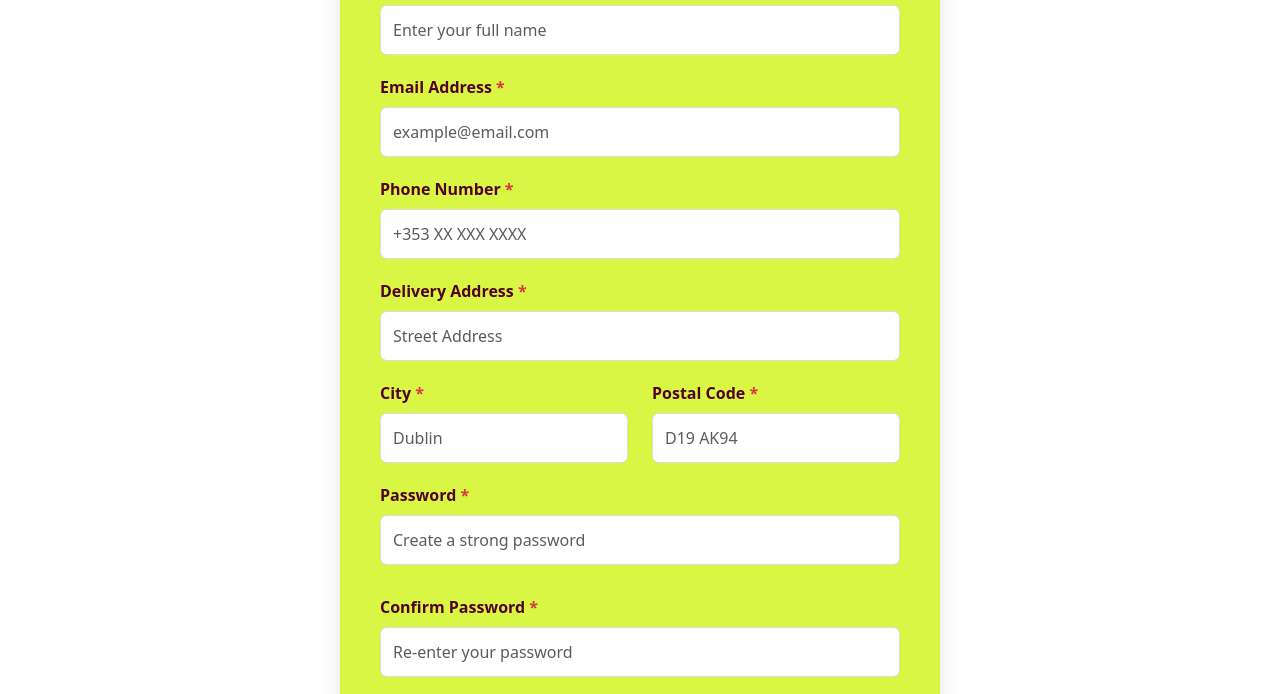
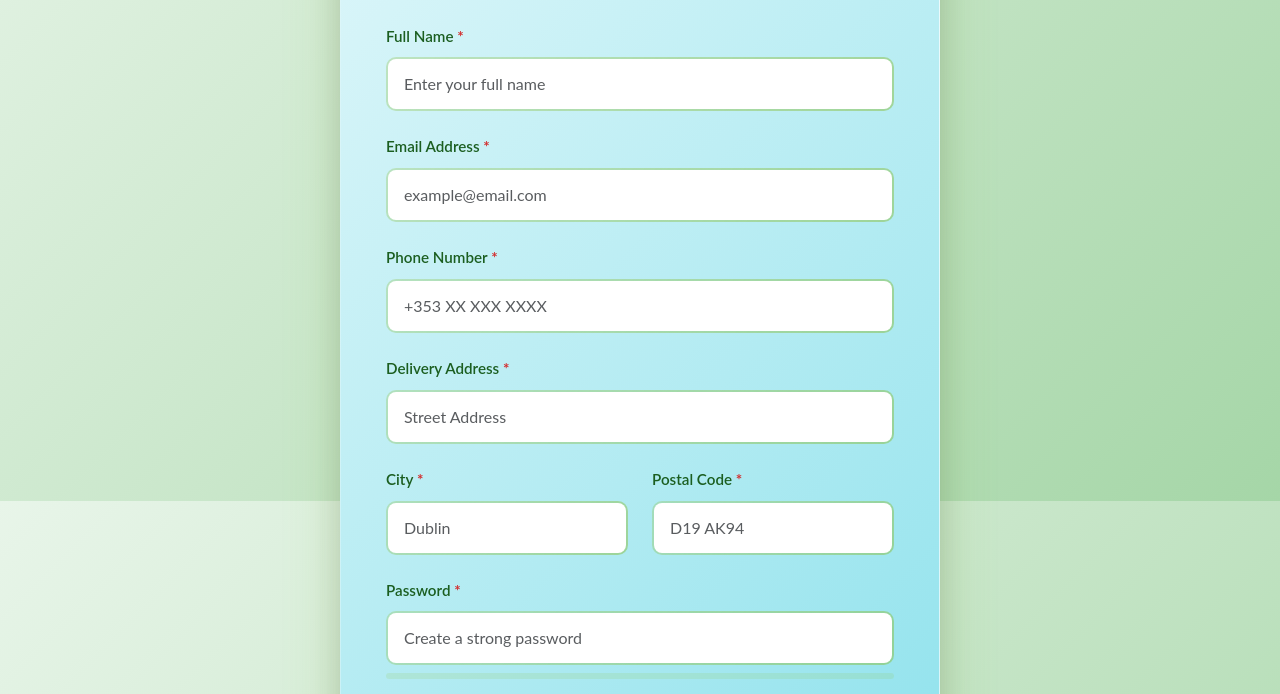
Before and after one commit to binayg24/friendlyfruitsproject, a plain HTML site: page pages/registration.html in a window 1280 px wide. Shown: the part 299-993 px from the top of the page. Drawn offline with nearby package versions, Linux system fonts and the light colour scheme.

Commit message:
Update stylesheet links in registration.html
Rearranged stylesheet links in registration.html.

```diff
--- a/pages/registration.html
+++ b/pages/registration.html
@@ -13,9 +13,9 @@
     <title>Registration - Greeny Store | Sign Up for Fresh Organic Delivery</title>
 
   <!--  <link rel="stylesheet" href="../binayg/binay.css"> -->
-  <!-- <link rel="stylesheet" href="../css/24305090NangMoMo.css"> -->
-  <link rel="stylesheet" href="../css/24308692HtooKhant.css">
-  <!--  <link rel="stylesheet" href="../css/style.css"> -->
+  <!--  <link rel="stylesheet" href="../css/24305090NangMoMo.css"> -->
+  <!--  <link rel="stylesheet" href="../css/24308692HtooKhant.css"> -->
+        <link rel="stylesheet" href="../css/style.css">
 </head>
 <body class ="registration-page">
     <div class="page-bg-overlay" aria-hidden="true"></div>
```
